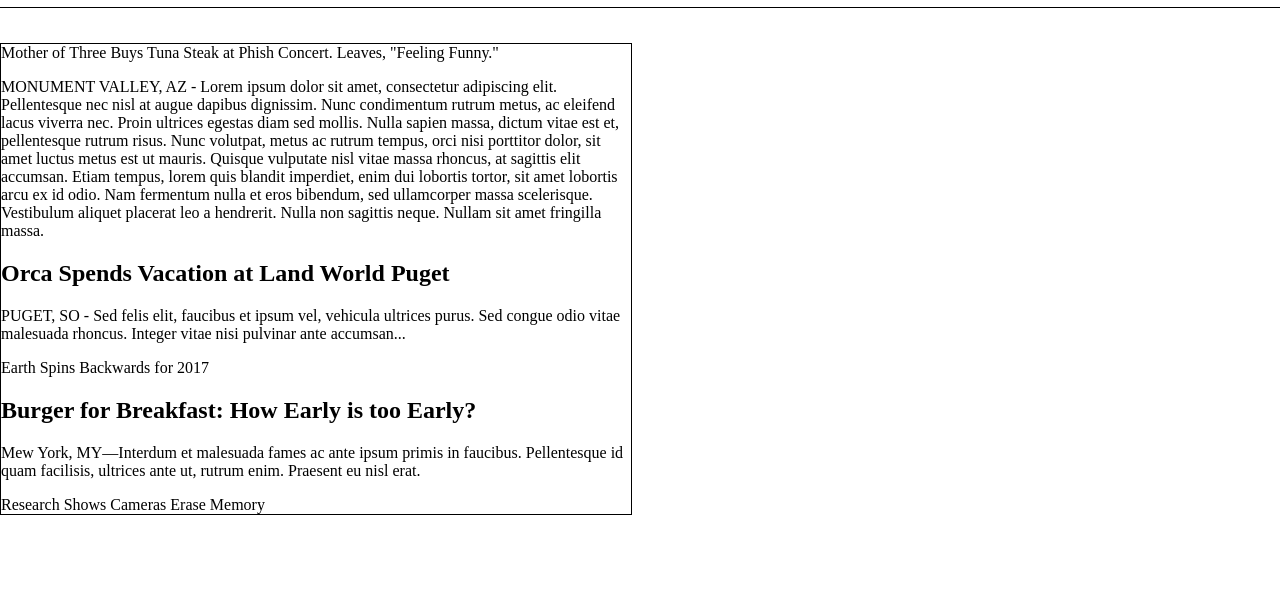
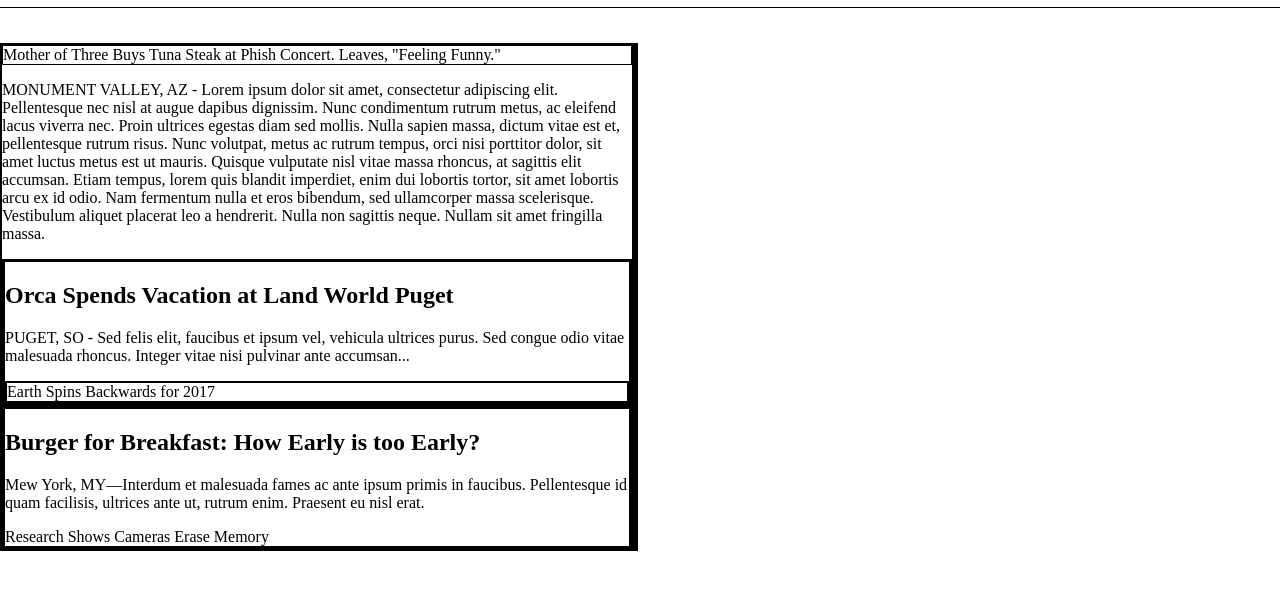
Before and after one commit to BrianPineau/my-times, a plain HTML site: page index.html in a window 1280 px wide. Shown: the part 73-662 px from the top of the page. Drawn offline with Linux system fonts and the light colour scheme.

Commit message:
css first column

```diff
--- a/index.html
+++ b/index.html
@@ -35,19 +35,21 @@
       </div>
       <p>MONUMENT VALLEY, AZ - Lorem ipsum dolor sit amet, consectetur adipiscing elit. Pellentesque nec nisl at augue dapibus dignissim. Nunc condimentum rutrum metus, ac eleifend lacus viverra nec. Proin ultrices egestas diam sed mollis. Nulla sapien massa, dictum vitae est et, pellentesque rutrum risus. Nunc volutpat, metus ac rutrum tempus, orci nisi porttitor dolor, sit amet luctus metus est ut mauris. Quisque vulputate nisl vitae massa rhoncus, at sagittis elit accumsan. Etiam tempus, lorem quis blandit imperdiet, enim dui lobortis tortor, sit amet lobortis arcu ex id odio. Nam fermentum nulla et eros bibendum, sed ullamcorper massa scelerisque. Vestibulum aliquet placerat leo a hendrerit. Nulla non sagittis neque. Nullam sit amet fringilla massa.
       </p>
+        <div class="orca-spends">
           <h2>Orca Spends Vacation at Land World Puget
           </h2>
-      <p>PUGET, SO - Sed felis elit, faucibus et ipsum vel, vehicula ultrices purus. Sed congue odio vitae malesuada rhoncus. Integer vitae nisi pulvinar ante accumsan...
-      </p>
+          <p>PUGET, SO - Sed felis elit, faucibus et ipsum vel, vehicula ultrices purus. Sed congue odio vitae malesuada rhoncus. Integer vitae nisi pulvinar ante accumsan...</p>
             <div class="earth-spins">
               Earth Spins Backwards for 2017
             </div>
+        </div>
+        <div class="burger-breakfast">
           <h2>Burger for Breakfast: How Early is too Early?
           </h2>
-      <p>Mew York, MY—Interdum et malesuada fames ac ante ipsum primis in faucibus. Pellentesque id quam facilisis, ultrices ante ut, rutrum enim. Praesent eu nisl erat.
-      </p>
+          <p>Mew York, MY—Interdum et malesuada fames ac ante ipsum primis in faucibus. Pellentesque id quam facilisis, ultrices ante ut, rutrum enim. Praesent eu nisl erat.</p>
             <div class="research-shows">
               Research Shows Cameras Erase Memory
+            </div>
         </div>
     </div>
   </div>
--- a/resources/css/style.css
+++ b/resources/css/style.css
@@ -59,19 +59,42 @@ nav span {
 .column {
   display: flex;
   flex-direction: column;
+  border: 1px solid black;
 }
+
+/* large column */
 
 .column.large {
   width: 630px;
+  border: 2px solid black;
+}
+
+.firststorytitle {
   border: 1px solid black;
 }
 
-.column .medium {
-  width: 300px;
+.orca-spends {
   border: 3px solid black;
 }
 
+.burger-breakfast {
+  border: 3px solid black;
+}
+
+.earth-spins {
+  border: 2px solid black;
+}
+
+/* medium column */
+
+.column .medium {
+  width: 300px;
+  border: 2px solid black;
+}
+
+/* small column */
+
 .column .small {
   width: 240px;
-  border: 1px solid black;
+  border: 2px solid black;
 }
```
Lines whose indentation alone changed are shown as unchanged.
